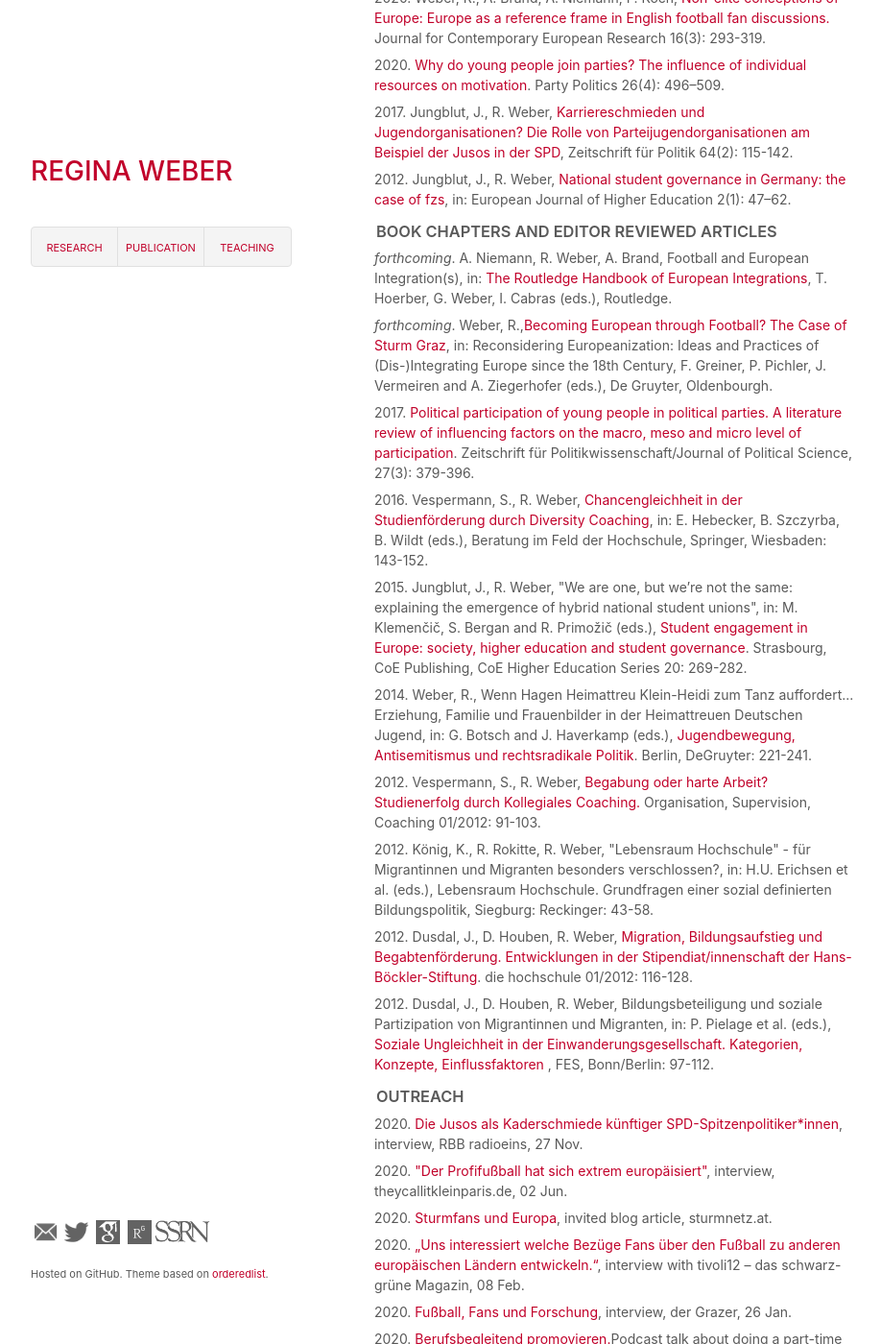
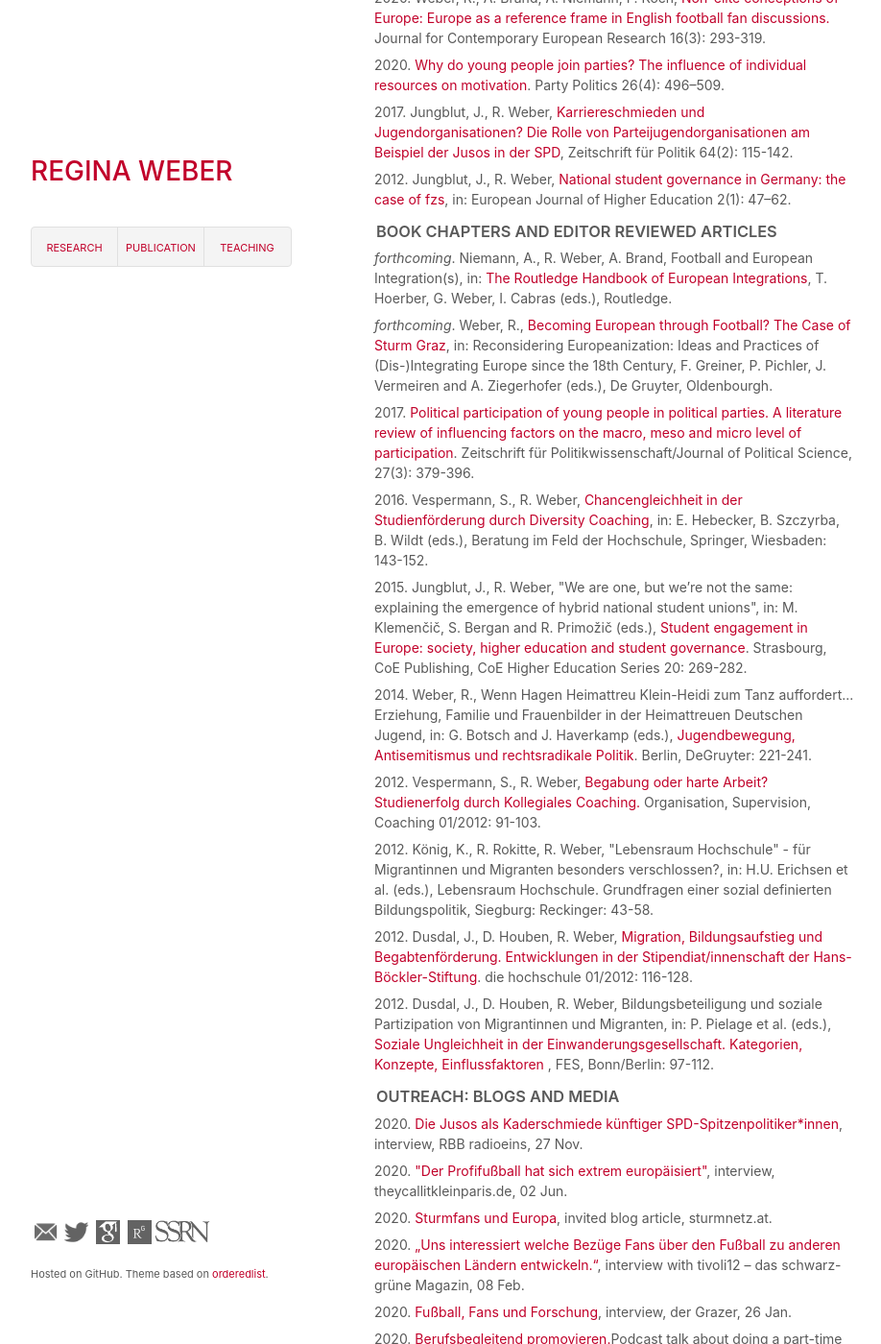
Before and after one commit to robertocabreratapia/robertocabreratapia.github.io, a Jekyll site: the page built from publication.html, in a window 1280 px wide and 1400 px high, scrolled down 581 px. Shown: the whole window at 96% size, without its empty margins (178-1096 px from the left). Built offline with Jekyll 4.4.1, drawn with Linux system fonts in a browser that asks for light colours; some of the changed text lies outside the part shown.

Commit message:
Update publication.html

```diff
--- a/publication.html
+++ b/publication.html
@@ -21,8 +21,8 @@ layout: default
 
 <h3>Book chapters and editor reviewed articles</h3>
 <ul>
-<li><em>forthcoming</em>. A. Niemann, R. Weber, A. Brand, Football and European Integration(s), in: <a href="https://www.routledge.com/The-Routledge-Handbook-of-European-Integrations/Hoerber-Weber-Cabras/p/book/9780367203078#">The Routledge Handbook of European Integrations</a>, T. Hoerber, G. Weber, I. Cabras (eds.), Routledge.</li>
-<li><em>forthcoming</em>. Weber, R.,<a href="http://ssrn.com/abstract=3801041">Becoming European through Football? The Case of Sturm Graz</a>, in: Reconsidering Europeanization: Ideas and Practices of (Dis-)Integrating Europe since the 18th Century, F. Greiner, P. Pichler, J. Vermeiren and A. Ziegerhofer (eds.), De Gruyter, Oldenbourgh.</li>
+<li><em>forthcoming</em>. Niemann, A., R. Weber, A. Brand, Football and European Integration(s), in: <a href="https://www.routledge.com/The-Routledge-Handbook-of-European-Integrations/Hoerber-Weber-Cabras/p/book/9780367203078#">The Routledge Handbook of European Integrations</a>, T. Hoerber, G. Weber, I. Cabras (eds.), Routledge.</li>
+<li><em>forthcoming</em>. Weber, R., <a href="http://ssrn.com/abstract=3801041">Becoming European through Football? The Case of Sturm Graz</a>, in: Reconsidering Europeanization: Ideas and Practices of (Dis-)Integrating Europe since the 18th Century, F. Greiner, P. Pichler, J. Vermeiren and A. Ziegerhofer (eds.), De Gruyter, Oldenbourgh.</li>
  <li>2017. <a href="http://rdcu.be/w4na">Political participation of young people in political parties. A literature review of influencing factors on the macro, meso and  micro level of participation</a>. Zeitschrift für Politikwissenschaft/Journal of Political Science, 27(3): 379-396.</li>
  <li>2016. Vespermann, S., R. Weber, <a href="https://link.springer.com/chapter/10.1007/978-3-658-07910-9_11">Chancengleichheit in der Studienförderung durch Diversity Coaching</a>, in: E. Hebecker, B. Szczyrba, B. Wildt (eds.), Beratung im Feld der Hochschule, Springer, Wiesbaden: 143-152.</li>
  <li>2015. Jungblut, J., R. Weber, "We are one, but we’re not the same: explaining the emergence of hybrid national student unions", in: M. Klemenčič, S. Bergan and R. Primožič (eds.), <a href="https://book.coe.int/eur/en/higher-education-and-research/6479-student-engagement-in-europe-society-higher-education-and-student-governance-council-of-europe-higher-education-series-no-20.html">Student engagement in Europe: society, higher education and student governance</a>. Strasbourg, CoE Publishing, CoE Higher Education Series 20: 269-282.</li>
@@ -33,7 +33,7 @@ layout: default
  <li>2012. Dusdal, J.,  D. Houben, R. Weber, Bildungsbeteiligung und soziale Partizipation von Migrantinnen und Migranten, in: P. Pielage et al. (eds.), <a href="http://library.fes.de/pdf-files/wiso/09198.pdf">Soziale Ungleichheit in der Einwanderungsgesellschaft. Kategorien, Konzepte, Einflussfaktoren</a> </a>, FES, Bonn/Berlin: 97-112.</li>
 </ul>
 
-<h3>Outreach</h3>
+<h3>Outreach: Blogs and media</h3>
 <ul>
 <li>2020. <a href="https://www.radioeins.de/programm/sendungen/die_schoene_woche/_/die-jusos-als-kaderschmiede-kuenftiger-spd-spitzenpolitiker.html">Die Jusos als Kaderschmiede künftiger SPD-Spitzenpolitiker*innen</a>, interview, RBB radioeins, 27 Nov.</li>
 <li>2020. <a href="https://www.theycallitkleinparis.de/2020/06/02/regina-weber-im-interview-der-profifussball-hat-sich-extrem-europaeisiert/">"Der Profifußball hat sich extrem europäisiert"</a>, interview, theycallitkleinparis.de, 02 Jun.</li>
```
Also changed, not shown: other parts of publication.html (+1 -1 lines).
